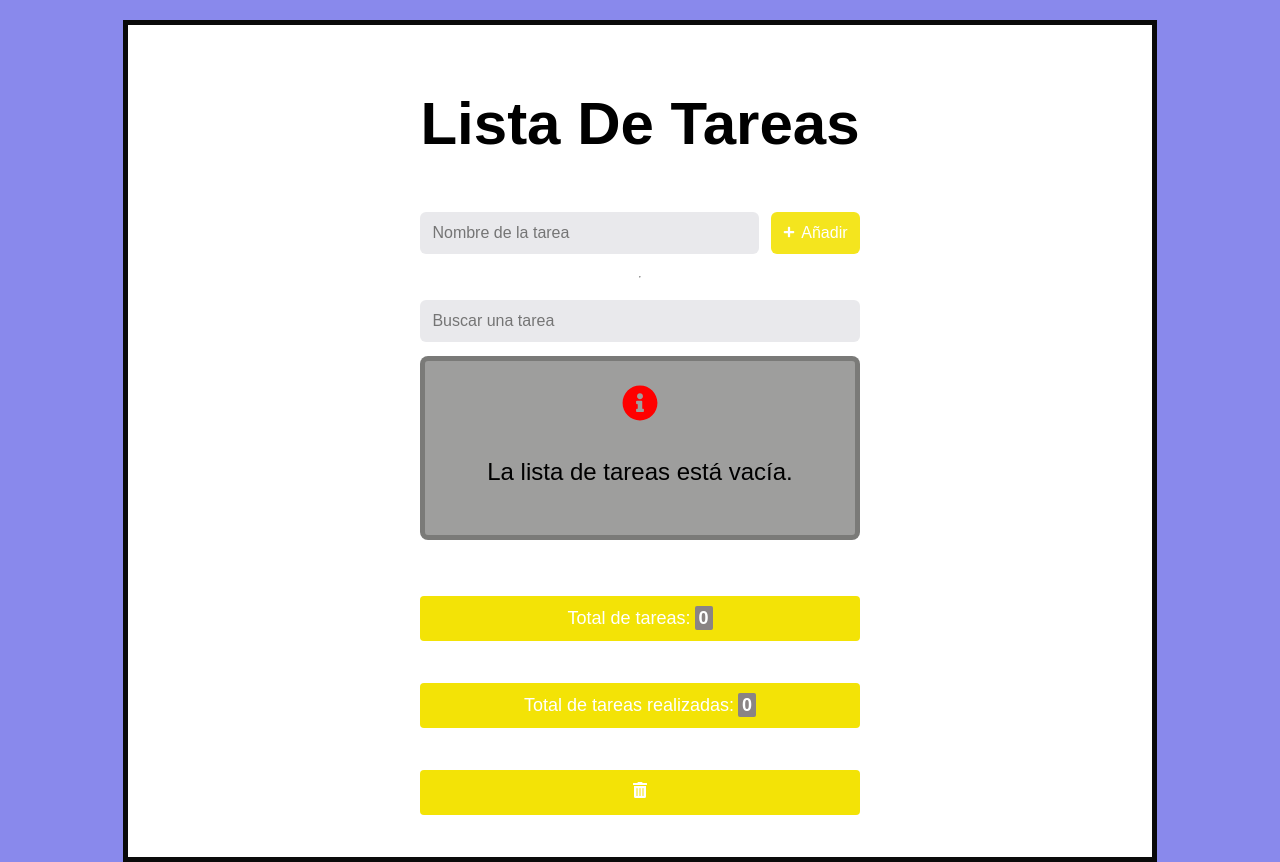
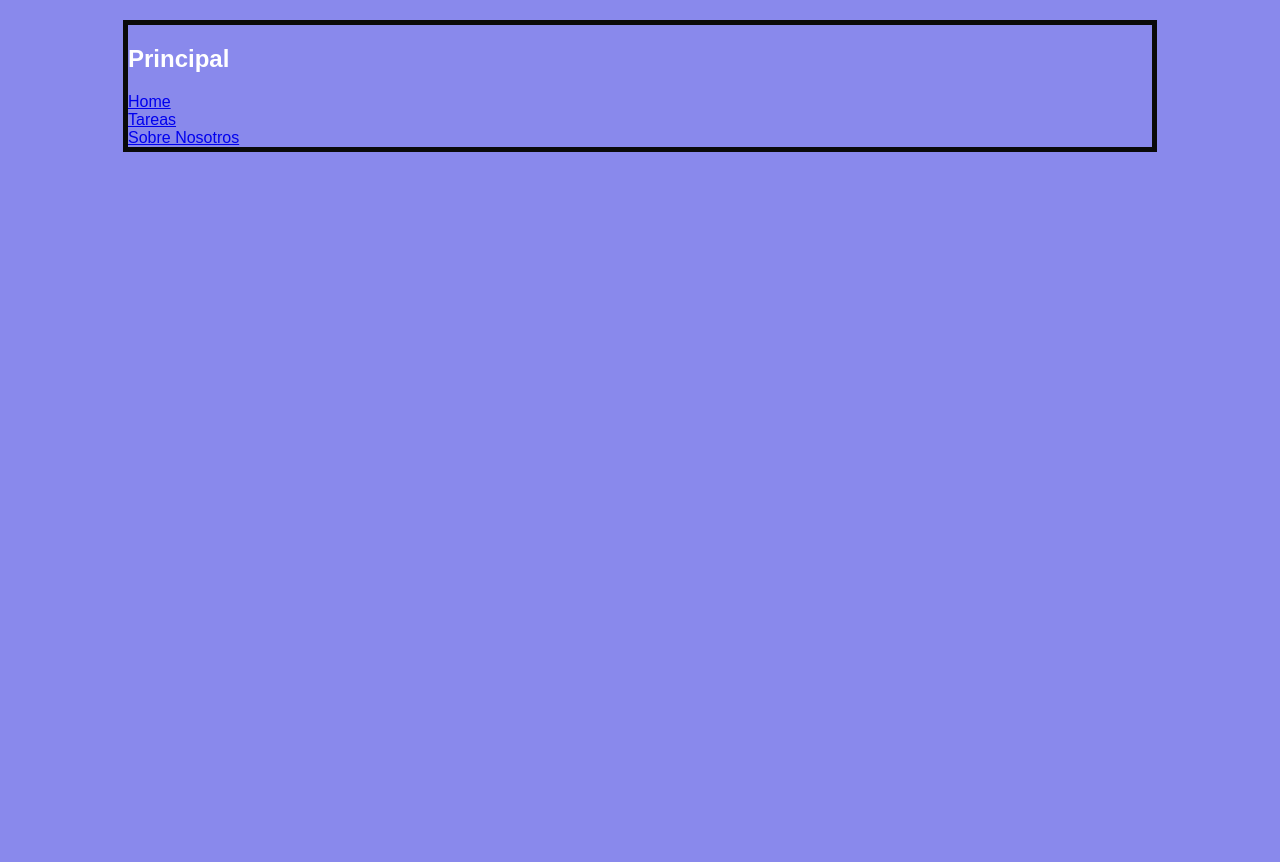
Before and after one commit to LisethMoreno1/ProyectoListastarea, a React (Vite) app in the folder react-tasks/: page / in a window 1280 px wide. After the commit the page ends 800 px from the top, so only its background shows below. Built offline with nearby package versions, Linux system fonts and the light colour scheme.

Commit message:
Actualizacion de lista de tarea usando react router

```diff
--- /dev/null
+++ b/package.json
@@ -0,0 +1,5 @@
+{
+  "dependencies": {
+    "react-router-dom": "^6.4.3"
+  }
+}
--- a/react-tasks/src/App.jsx
+++ b/react-tasks/src/App.jsx
@@ -1,135 +1,29 @@
-import { useEffect, useMemo, useState } from "react"
-import { Form } from './components/Form/Form.index'
-import { Input } from "./components/Input/Input.index"
-import { Tasks } from './components/Tasks/Tasks.index'
-import { FaTrashAlt } from "react-icons/fa";
-import styles from './styles/app.module.css'
 
-const LOCALSTORAGE_TASKS_KEY = 'todolist-tasks'
-
-export function App() {
-  const [tasks, setTasks] = useState([]);
-  const [isLoading, setIsLoading] = useState(true);
-  const [searchTaskName, setSearchTaskName] = useState("");
+import  './styles/app.module.css'
+import { BrowserRouter, Routes, Route } from "react-router-dom";
+import SobreNosotros from "./components/SobreNosotros"
+import Menu from "./menu";
+import Inicio from "./components/inicio";
 
 
 
-  // AGREGAR ELEMENTOS A LA LISTA
-  const onAddTask = (newTask) => {
-    setTasks((currentState) => [...currentState, newTask]);
-    setSearchTaskName("");
-
-  };
+export function App() {
 
 
+  return (
+    <>
 
-// ELIMINAR ELEMENTO DE LA LISTA
-  const onRemoveTask = (taskId) => {
-    setTasks((currentState) =>
-      currentState.filter((task) => task.id !== taskId)
-    );
-  };
+      <div>
+        <BrowserRouter>
+          <Routes>
+            <Route path="/" element={<Menu />}/>
+            <Route path="/SobreNosotros" element={<SobreNosotros />} />
+             <Route path="/Inicio" element={<Inicio />} />
+          </Routes>
+        </BrowserRouter>
+      </div>
 
 
-  // EDITAR ELEMENTOS DE LA LISTA
-  const onEditTask = () => {
-
-  };
-
-
-
-  // ELIMINAR TODO LOS ELEMENTOS DE LA LISTA
- function onDeleteAllTask() {
-   setTasks([]);
- }
-
-
-
-//  ELEMENTO QUE ESTAN COMPLETADOS
-  const onChangeCompleted = (taskId) => {
-    const taskIndex = tasks.findIndex((task) => task.id === taskId);
-
-    const updatedTask = [...tasks];
-    updatedTask[taskIndex].completed = !updatedTask[taskIndex].completed;
-
-    setTasks(updatedTask);
-  };
-
-  // Este bloque de código se dispara cada vez que el
-  // cambios de tareas (añadir, eliminar, actualizar)
-  useEffect(() => {
-    if (!isLoading) {
-      localStorage.setItem(LOCALSTORAGE_TASKS_KEY, JSON.stringify(tasks));
-    }
-  }, [tasks]);
-
-  // Este bloque de código se dispara al cargar la página del usuario
-  useEffect(() => {
-    const tasksLocal = localStorage.getItem(LOCALSTORAGE_TASKS_KEY);
-    tasksLocal && setTasks(JSON.parse(tasksLocal));
-    setIsLoading(false);
-  }, []);
-
-  const handleTermSearch = (e) => {
-    const valueTerm = e.target.value.toLocaleLowerCase();
-    setSearchTaskName(valueTerm);
-  };
-
-  // tOTAL DE TAREAS EN LA LISTA
-  const totalTasks = useMemo(() => {
-    return tasks.length;
-  }, [tasks]);
-
-
-  // TOTAL DE TAREAS REALIZADAS
-  const totalCompletedTasks = useMemo(() => {
-    return tasks.filter((task) => task.completed).length;
-  });
-
-  return (
-    <div className={styles.container}>
-      <div className={styles.content}>
-        <h1>Lista De Tareas</h1>
-
-        <Form onSubmit={onAddTask} />
-
-        <hr />
-
-        <Input
-          type="text"
-          value={searchTaskName}
-          onChange={handleTermSearch}
-          placeholder="Buscar una tarea"
-        />
-
-        <Tasks
-          tasks={tasks}
-          searchTaskName={searchTaskName}
-          onRemoveTask={onRemoveTask}
-          onEditTask={onEditTask}
-          onDeleteAllTask={onDeleteAllTask}
-          onChangeCompletedTask={onChangeCompleted}
-        />
-
-        <footer className={styles.footer}>
-          <h6>
-            Total de tareas:
-            <span>{totalTasks}</span>
-          </h6>
-
-          <h6>
-            Total de tareas realizadas:
-            <span>{totalCompletedTasks}</span>
-          </h6>
-          <h6
-            type="button"
-            className={styles.footer}
-            onClick={() => onDeleteAllTask(id, name)}
-          >
-            <FaTrashAlt size={16} />
-          </h6>
-        </footer>
-      </div>
-    </div>
+    </>
   );
 }
--- /dev/null
+++ b/react-tasks/src/components/SobreNosotros.jsx
@@ -0,0 +1,16 @@
+import React from 'react'
+
+export default function SobreNosotros() {
+  return (
+    <>
+    <h1>Sobre nosotros</h1>
+      <div>
+        Lorem ipsum dolor, sit amet consectetur adipisicing elit. Ipsam soluta
+        fugit ab dolorem exercitationem dolorum amet accusamus officiis quasi
+        quia debitis, nostrum non facilis magni dignissimos molestias delectus
+        reiciendis minus?
+      </div>
+
+    </>
+  );
+}
--- /dev/null
+++ b/react-tasks/src/components/inicio.jsx
@@ -0,0 +1,123 @@
+import React from 'react'
+import { useEffect, useMemo, useState } from "react";
+import { Form } from "./Form/Form.index";
+import { Input } from "./Input/Input.index";
+import { Tasks } from "./Tasks/Tasks.index";
+import { FaTrashAlt } from "react-icons/fa";
+import styles from "../styles/app.module.css";
+
+const LOCALSTORAGE_TASKS_KEY = "todolist-tasks";
+
+
+export default function Inicio() {
+    const [tasks, setTasks] = useState([]);
+    const [isLoading, setIsLoading] = useState(true);
+    const [searchTaskName, setSearchTaskName] = useState("");
+
+    // AGREGAR ELEMENTOS A LA LISTA
+    const onAddTask = (newTask) => {
+      setTasks((currentState) => [...currentState, newTask]);
+      setSearchTaskName("");
+    };
+
+    // ELIMINAR ELEMENTO DE LA LISTA
+    const onRemoveTask = (taskId) => {
+      setTasks((currentState) =>
+        currentState.filter((task) => task.id !== taskId)
+      );
+    };
+
+    // EDITAR ELEMENTOS DE LA LISTA
+    const onEditTask = () => {};
+
+    // ELIMINAR TODO LOS ELEMENTOS DE LA LISTA
+    function onDeleteAllTask() {
+      setTasks([]);
+    }
+
+    //  ELEMENTO QUE ESTAN COMPLETADOS
+    const onChangeCompleted = (taskId) => {
+      const taskIndex = tasks.findIndex((task) => task.id === taskId);
+
+      const updatedTask = [...tasks];
+      updatedTask[taskIndex].completed = !updatedTask[taskIndex].completed;
+
+      setTasks(updatedTask);
+    };
+
+    // Este bloque de código se dispara cada vez que el
+    // cambios de tareas (añadir, eliminar, actualizar)
+    useEffect(() => {
+      if (!isLoading) {
+        localStorage.setItem(LOCALSTORAGE_TASKS_KEY, JSON.stringify(tasks));
+      }
+    }, [tasks]);
+
+    // Este bloque de código se dispara al cargar la página del usuario
+    useEffect(() => {
+      const tasksLocal = localStorage.getItem(LOCALSTORAGE_TASKS_KEY);
+      tasksLocal && setTasks(JSON.parse(tasksLocal));
+      setIsLoading(false);
+    }, []);
+
+    const handleTermSearch = (e) => {
+      const valueTerm = e.target.value.toLocaleLowerCase();
+      setSearchTaskName(valueTerm);
+    };
+
+    // tOTAL DE TAREAS EN LA LISTA
+    const totalTasks = useMemo(() => {
+      return tasks.length;
+    }, [tasks]);
+
+    // TOTAL DE TAREAS REALIZADAS
+    const totalCompletedTasks = useMemo(() => {
+      return tasks.filter((task) => task.completed).length;
+    });
+  return (
+    <div className={styles.container}>
+      <div className={styles.content}>
+        <h1>Lista De Tareas</h1>
+
+        <Form onSubmit={onAddTask} />
+
+        <hr />
+
+        <Input
+          type="text"
+          value={searchTaskName}
+          onChange={handleTermSearch}
+          placeholder="Buscar una tarea"
+        />
+
+        <Tasks
+          tasks={tasks}
+          searchTaskName={searchTaskName}
+          onRemoveTask={onRemoveTask}
+          onEditTask={onEditTask}
+          onDeleteAllTask={onDeleteAllTask}
+          onChangeCompletedTask={onChangeCompleted}
+        />
+
+        <footer className={styles.footer}>
+          <h6>
+            Total de tareas:
+            <span>{totalTasks}</span>
+          </h6>
+
+          <h6>
+            Total de tareas realizadas:
+            <span>{totalCompletedTasks}</span>
+          </h6>
+          <h6
+            type="button"
+            className={styles.footer}
+            onClick={() => onDeleteAllTask(id, name)}
+          >
+            <FaTrashAlt size={16} />
+          </h6>
+        </footer>
+      </div>
+    </div>
+  );
+}
--- /dev/null
+++ b/react-tasks/src/menu.jsx
@@ -0,0 +1,23 @@
+import React from 'react'
+import { Link } from "react-router-dom";
+export default function Menu () {
+  return (
+    <div>
+      <nav>
+        <h1>Principal</h1>
+        <Link to="/" className="navLi">
+          Home
+        </Link>
+        <br />
+        <Link to="/Inicio" className="navLi">
+          Tareas
+        </Link>
+        <br />
+        <Link to="/SobreNosotros" className="navLi">
+          Sobre Nosotros
+        </Link>
+      </nav>
+    </div>
+
+  );
+}
```
Also changed, not shown: react-tasks/src/Principal.jsx (added, +14 -0 lines), 1 other file (tests, documents, lock files or other folders).
